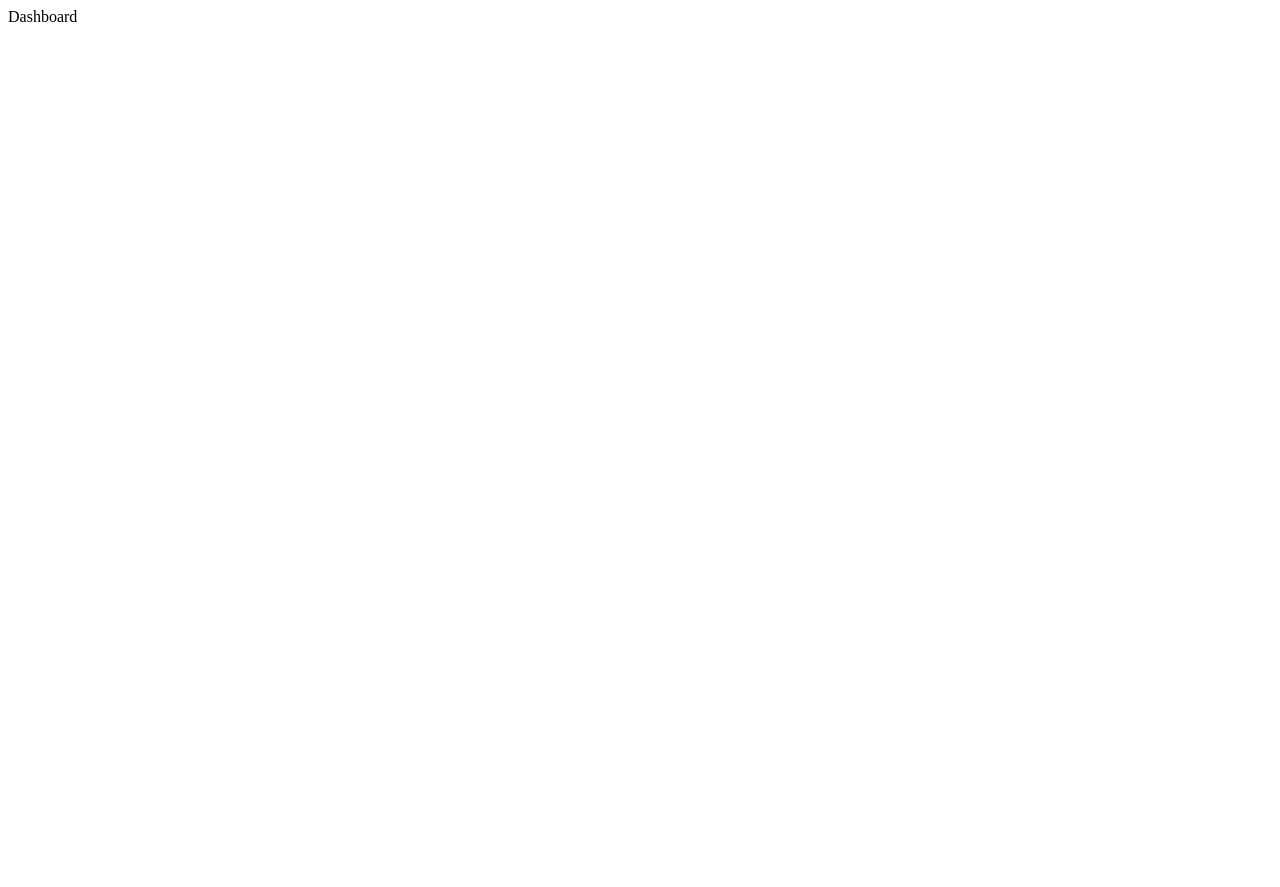
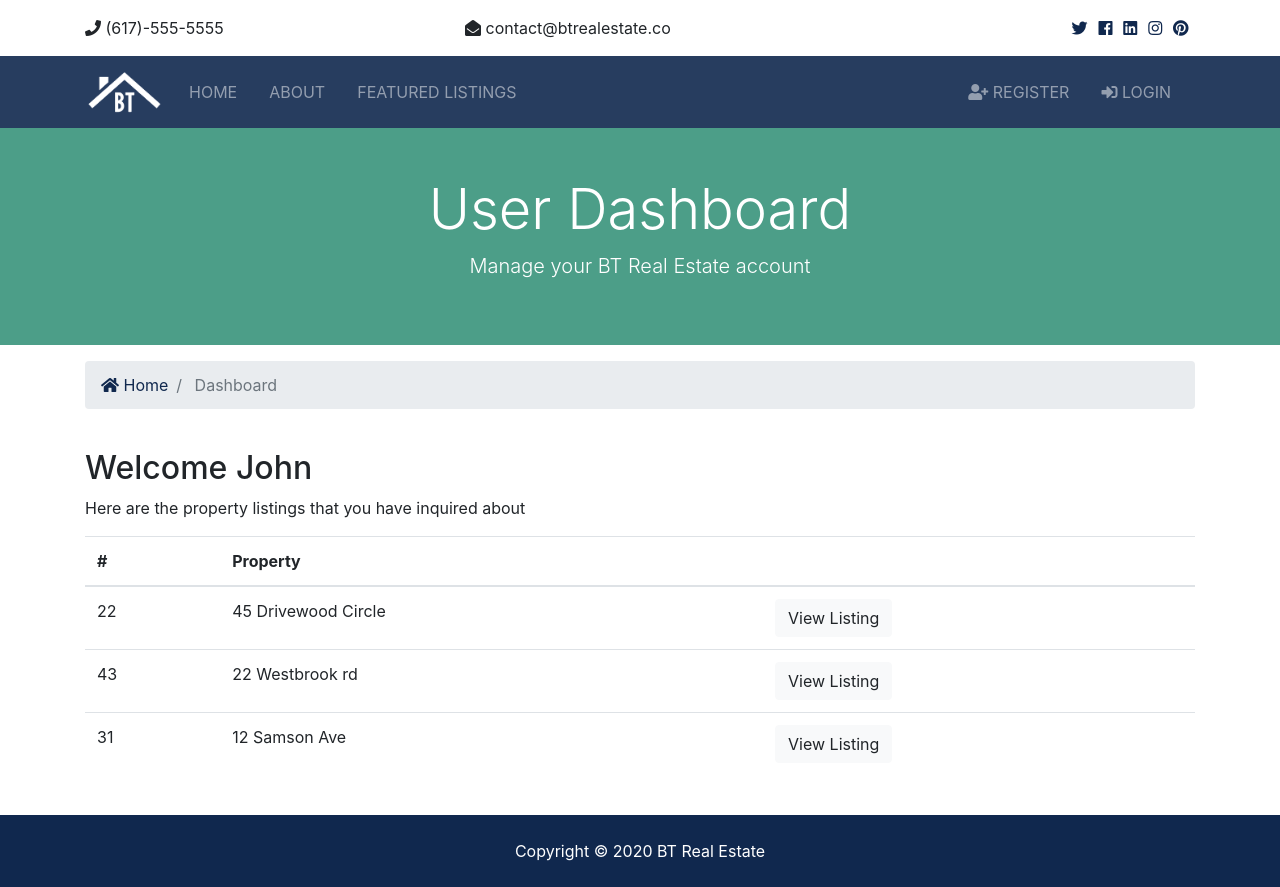
Before and after one commit to Sayem-Pust/real-estate-demo, a Django app: page /accounts/dashboard in a window 1280 px wide. Before the commit the page is almost empty. Before the commit the page ends 22 px from the top, so only its background shows below. Run offline with Django 3.2, Linux system fonts and the light colour scheme; some libraries are stand-ins or nearby versions.

Commit message:
'login-and-title'

```diff
--- a/accounts/views.py
+++ b/accounts/views.py
@@ -5,14 +5,27 @@ from django.contrib.auth.models import User
 
 def login(request):
     if request.method == 'POST':
-        messages.error(request, 'Testing error message')
-        return redirect('login')
+        username = request.POST.get('username')
+        password = request.POST.get('password')
+
+        user = auth.authenticate(username=username,password=password)
+
+        if user is not None:
+            auth.login(request,user)
+            messages.success(request, 'You are logged in')
+            return redirect('dashboard')
+        else:
+            messages.error(request, 'Invalid user')
+            return redirect('login')
     else:
         return render(request, 'accounts/login.html')
 
 
 def logout(request):
-    return redirect('index')
+    if request.method == 'POST':
+        auth.logout(request)
+        messages.success(request, 'You are now logged out')
+        return redirect('index')
 
 
 def register(request):
--- a/templates/accounts/dashboard.html
+++ b/templates/accounts/dashboard.html
@@ -1 +1,78 @@
-Dashboard
+{% extends 'base.html' %}
+
+{% block title %}
+    | User Dashboard
+{% endblock %}
+
+{% block content %}
+  <section id="showcase-inner" class="py-5 text-white">
+    <div class="container">
+      <div class="row text-center">
+        <div class="col-md-12">
+          <h1 class="display-4">User Dashboard</h1>
+          <p class="lead">Manage your BT Real Estate account</p>
+        </div>
+      </div>
+    </div>
+  </section>
+
+  <!-- Breadcrumb -->
+  <section id="bc" class="mt-3">
+    <div class="container">
+      <nav aria-label="breadcrumb">
+        <ol class="breadcrumb">
+          <li class="breadcrumb-item">
+            <a href="{% url 'index' %}">
+              <i class="fas fa-home"></i> Home</a>
+          </li>
+          <li class="breadcrumb-item active"> Dashboard</li>
+        </ol>
+      </nav>
+    </div>
+  </section>
+
+    <!-- Alerts -->
+    {% include 'partial/_alarts.html' %}
+  <section id="dashboard" class="py-4">
+    <div class="container">
+      <div class="row">
+        <div class="col-md-12">
+          <h2>Welcome John</h2>
+          <p>Here are the property listings that you have inquired about</p>
+          <table class="table">
+            <thead>
+              <tr>
+                <th scope="col">#</th>
+                <th scope="col">Property</th>
+                <th></th>
+              </tr>
+            </thead>
+            <tbody>
+              <tr>
+                <td>22</td>
+                <td>45 Drivewood Circle</td>
+                <td>
+                  <a class="btn btn-light" href="#">View Listing</a>
+                </td>
+              </tr>
+              <tr>
+                <td>43</td>
+                <td>22 Westbrook rd</td>
+                <td>
+                  <a class="btn btn-light" href="#">View Listing</a>
+                </td>
+              </tr>
+              <tr>
+                <td>31</td>
+                <td>12 Samson Ave</td>
+                <td>
+                  <a class="btn btn-light" href="#">View Listing</a>
+                </td>
+              </tr>
+            </tbody>
+          </table>
+        </div>
+      </div>
+    </div>
+  </section>
+{% endblock %}
--- a/templates/accounts/login.html
+++ b/templates/accounts/login.html
@@ -1,4 +1,8 @@
 {% extends 'base.html' %}
+
+{% block title %}
+    | Account Login
+{% endblock %}
 
 {% block content %}
 
--- a/templates/accounts/register.html
+++ b/templates/accounts/register.html
@@ -1,4 +1,8 @@
 {% extends 'base.html' %}
+
+{% block title %}
+    | Register Account
+{% endblock %}
 
 {% block content %}
 
--- a/templates/base.html
+++ b/templates/base.html
@@ -14,7 +14,7 @@
   <link rel="stylesheet" href="{% static 'css/style.css' %}">
     <!-- LightBox -->
   <link rel="stylesheet" href="{% static 'css/lightbox.min.css' %}">
-    <title>BT Real Estate</title>
+    <title>BT Real Estate {% block title %} {% endblock %} </title>
 </head>
 <body>
 <!-- TopBar -->
--- a/templates/listings/listing.html
+++ b/templates/listings/listing.html
@@ -1,5 +1,8 @@
 {% extends 'base.html' %}
 {% load humanize %}
+{% block title %}
+    | {{listing.title}}
+{% endblock %}
 
 {% block content %}
   <section id="showcase-inner" class="py-5 text-white">
--- a/templates/listings/listings.html
+++ b/templates/listings/listings.html
@@ -1,6 +1,10 @@
 {% extends 'base.html' %}
 
 {% load humanize %}
+
+{% block title %}
+    | Browse Property Listings
+{% endblock %}
 
 {% block content %}
   <section id="showcase-inner" class="py-5 text-white">
--- a/templates/listings/search.html
+++ b/templates/listings/search.html
@@ -1,5 +1,9 @@
 {% extends 'base.html' %}
 {% load humanize %}
+
+{% block title %}
+    | Search Results
+{% endblock %}
 
 {% block content %}
 <section id="showcase-inner" class="showcase-search text-white py-5">
--- a/templates/pages/about.html
+++ b/templates/pages/about.html
@@ -1,5 +1,9 @@
 {% extends 'base.html' %}
 {% load static %}
+
+{% block title %}
+    | About Us
+{% endblock %}
 
 {% block content %}
 
--- a/templates/pages/index.html
+++ b/templates/pages/index.html
@@ -1,6 +1,10 @@
 {% extends 'base.html' %}
 {% load static %}
 {% load humanize %}
+
+{% block title %}
+    | Welcome
+{% endblock %}
 
 {% block content %}
 <!-- Showcase -->
@@ -64,7 +68,6 @@
       </div>
     </div>
   </section>
-
     <!-- Alerts -->
 
     {% include 'partial/_alarts.html' %}
--- a/templates/partial/_navbar.html
+++ b/templates/partial/_navbar.html
@@ -40,6 +40,26 @@
         </ul>
 
         <ul class="navbar-nav ml-auto">
+        {% if user.is_authenticated %}
+        <li
+          {% if 'dashboard' in request.path %}
+          class="nav-item active mr-3"
+            {% else %}
+          class="nav-item mr-3"
+            {% endif %}
+          >
+            <a class="nav-link" href="{% url 'dashboard' %}">Welcome {{ user.username }} (Dashboard) </a>
+          </li>
+            <li class="nav-item mr-3">
+                <a href="{% url 'logout' %}" class="nav-link">
+                    <i class="fas fa-sign-out-alt"></i>Logout
+                </a>
+                <form action="{% url 'logout' %}" method="post" id="logout">
+                    {% csrf_token %}
+                    <input type="hidden" name="">
+                </form>
+            </li>
+        {% else %}
           <li
           {% if '/register/' == request.path %}
           class="nav-item active mr-3"
@@ -62,6 +82,7 @@
 
               Login</a>
           </li>
+        {% endif %}
         </ul>
       </div>
     </div>
```
